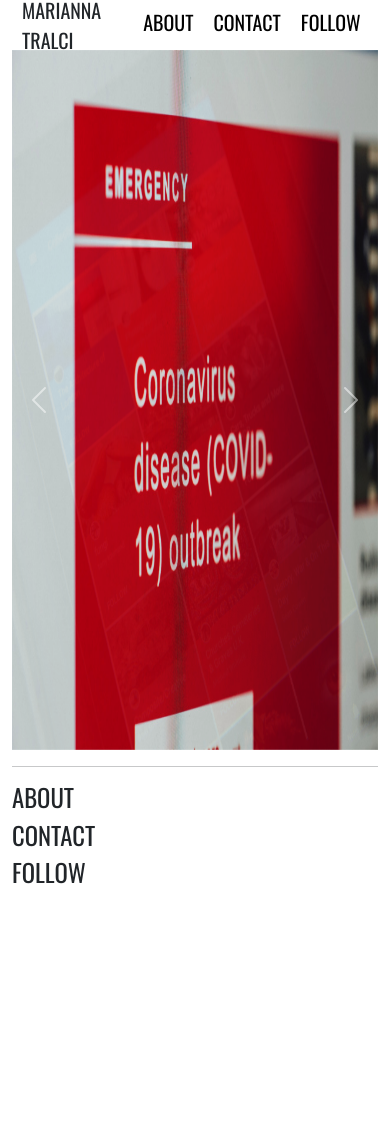
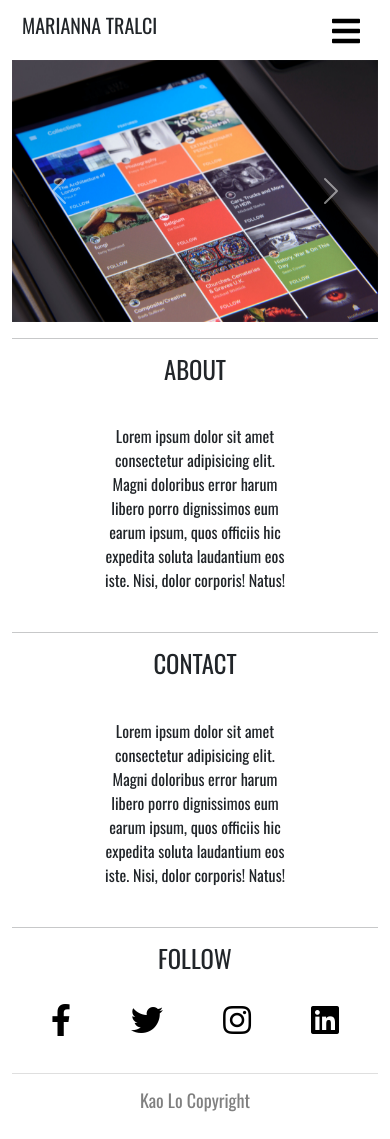
Before and after one commit to kaolof/portafolio-fotografo, a plain HTML site: page index.html in a window 390 px wide. Before the commit the page ends 896 px from the top, so only its background shows below. Drawn offline with nearby package versions, Linux system fonts and the light colour scheme.

Commit message:
menu desplegable

```diff
--- a/index.html
+++ b/index.html
@@ -16,11 +16,16 @@
 
 </head>
 <body>
+
+  <div class="menu-btn">
+    <i class="fas fa-bars fa-2x"></i>
+  </div>
+
     <div class="container">
 
         <nav class="nav-main">
             <aside>MARIANNA TRALCI</aside>
-            <ul>
+            <ul class="nav-menu">
                 <li>
                     <a href="#">ABOUT</a>
                 </li>
@@ -36,13 +41,13 @@
         <div id="carouselExampleFade" class="carousel slide carousel-fade" data-bs-ride="carousel">
             <div class="carousel-inner">
               <div class="carousel-item active">
-                <img src="./img/news2.jpg" class="d-block w-100" alt="...">
+                <img src="./img/news2.jpg" class="d-block" alt="...">
               </div>
               <div class="carousel-item">
-                <img src="./img/news3.jpg" class="d-block w-100" alt="...">
+                <img src="./img/news3.jpg" class="d-block" alt="...">
               </div>
               <div class="carousel-item">
-                <img src="./img/news4.jpg" class="d-block w-100" alt="...">
+                <img src="./img/news4.jpg" class="d-block" alt="...">
               </div>
             </div>
             <button class="carousel-control-prev" type="button" data-bs-target="#carouselExampleFade" data-bs-slide="prev">
@@ -59,16 +64,47 @@
 
         <div class="about">
             <h2>ABOUT</h2>
+            <p>Lorem ipsum dolor sit amet consectetur adipisicing elit. Magni doloribus error harum libero porro dignissimos eum earum ipsum,
+              quos officiis hic expedita soluta laudantium eos iste. Nisi, dolor corporis! Natus!</p>
         </div>
-
+        <hr>
         <div class="contact">
             <h2>CONTACT</h2>
+            <p>Lorem ipsum dolor sit amet consectetur adipisicing elit. Magni doloribus error harum libero porro dignissimos eum earum ipsum,
+              quos officiis hic expedita soluta laudantium eos iste. Nisi, dolor corporis! Natus!</p>
         </div>
-            <h2>FOLLOW</h2>
-        <div class="follow">
+        <hr>
 
-        </div>
+        <h2>FOLLOW</h2>
+        <section class="social">
+          <div class="links">
+              <a href="#">
+                  <i class="fab fa-facebook-f"></i>
+              </a>
+              <a href="#">
+                  <i class="fab fa-twitter"></i>
+              </a>
+              <a href="#">
+                <i class="fab fa-instagram"></i>
+            </a>
+              <a href="#">
+                  <i class="fab fa-linkedin"></i>
+              </a>
+          </div>
+      </section>
+
+      <footer class="footer">
+        <hr>
+        <h3>Kao Lo Copyright</h3>
+      </footer>
+
     </div>
+
+    <!--scroll reveal-->
+    <script src="https://unpkg.com/scrollreveal"></script>
+    <!--custom js-->
+    <script src="./script.js"></script>
+    <!--carousel-->
     <script src="https://cdn.jsdelivr.net/npm/bootstrap@5.0.0-beta3/dist/js/bootstrap.bundle.min.js" integrity="sha384-JEW9xMcG8R+pH31jmWH6WWP0WintQrMb4s7ZOdauHnUtxwoG2vI5DkLtS3qm9Ekf" crossorigin="anonymous"></script>
 </body>
 </html>
--- /dev/null
+++ b/script.js
@@ -0,0 +1,8 @@
+document.querySelector('.menu-btn').addEventListener('click', () =>{
+    document.querySelector('.nav-menu').classList.toggle('show')
+});
+
+ScrollReveal().reveal('.carousel');
+ScrollReveal().reveal('.about', {delay:500});
+ScrollReveal().reveal('.contact', {delay:500});
+ScrollReveal().reveal('.social', {delay:500});
--- a/styles.css
+++ b/styles.css
@@ -3,9 +3,7 @@
     margin:0;
     padding:0;
     font-family: 'Oswald', sans-serif;
-
 }
-
 
 ul{
     list-style: none;
@@ -14,6 +12,18 @@ ul{
 .container{
      width: 90%;
      margin: auto;
+}
+
+.container h2{
+    text-align: center;
+}
+.container p{
+    width:50%;
+    text-align: center;
+    margin-top: 40px ;
+    margin-bottom: 40px ;
+    margin-right: auto;
+    margin-left: auto;
 }
 
 .nav-main{
@@ -39,7 +49,118 @@ ul{
     text-decoration: none;
 }
 
-.container img{
+.menu-btn{
+    position: absolute;
+    cursor:pointer;
+    top: 15px;
+    right:30px;
+    z-index:2;
+    display: none;
+}
+
+#carouselExampleFade{
+    margin-top: 10px;
+}
+
+#carouselExampleFade img{
+    display: block;
+    margin-right: auto;
+    margin-left: auto;
     width: 100%;
-    height: 700px;
+    height: auto;
 }
+.carousel-control-prev{
+    margin-left: 20px;
+}
+.carousel-control-next{
+    margin-right: 20px;
+}
+
+.social{
+    margin-top: 30px;
+}
+
+.links{
+    display: flex;
+    align-items: center;
+    justify-content: center;
+}
+
+.links a{
+    margin: 0 30px;
+}
+
+.links a i{
+    color:black;
+    font-size: 2rem;
+}
+
+.footer hr{
+    color:gray;
+}
+.footer{
+    color:gray;
+    padding: 20px 0;
+    text-align: center;
+    padding-bottom: 20px ;
+}
+
+.footer h3{
+    font-size: 18px;
+}
+
+@media (max-width: 700px){
+
+    .nav-main ul.nav-menu{
+        display: block;
+        position:absolute;
+        top:0;
+        left:0;
+        background:whitesmoke;
+        height: 100%;
+        padding:30px;
+        opacity: .9;
+        transform: translateX(-400px);
+        transition: transform .4s ease-in-out;
+        z-index: 3;
+
+    }
+
+    .nav-main ul.nav-menu.show{
+        transform: translate(-20px);
+        transition: transform .5s ease-in-out;
+        z-index: 3;
+
+    }
+
+
+    .nav-main ul.nav-menu-right{
+        margin-right: 35px;
+    }
+
+    .menu-btn{
+        color:black;
+        display:block;
+
+    }
+
+    #carouselExampleFade img{
+        display: block;
+        margin-right: auto;
+        margin-left: auto;
+        width: 100%;
+        height: auto;
+    }
+
+}
+
+@media (max-width: 500px){
+
+    #carouselExampleFade img{
+        display: block;
+        margin-right: auto;
+        margin-left: auto;
+        width: 100%;
+        height: auto;
+    }
+}
```
